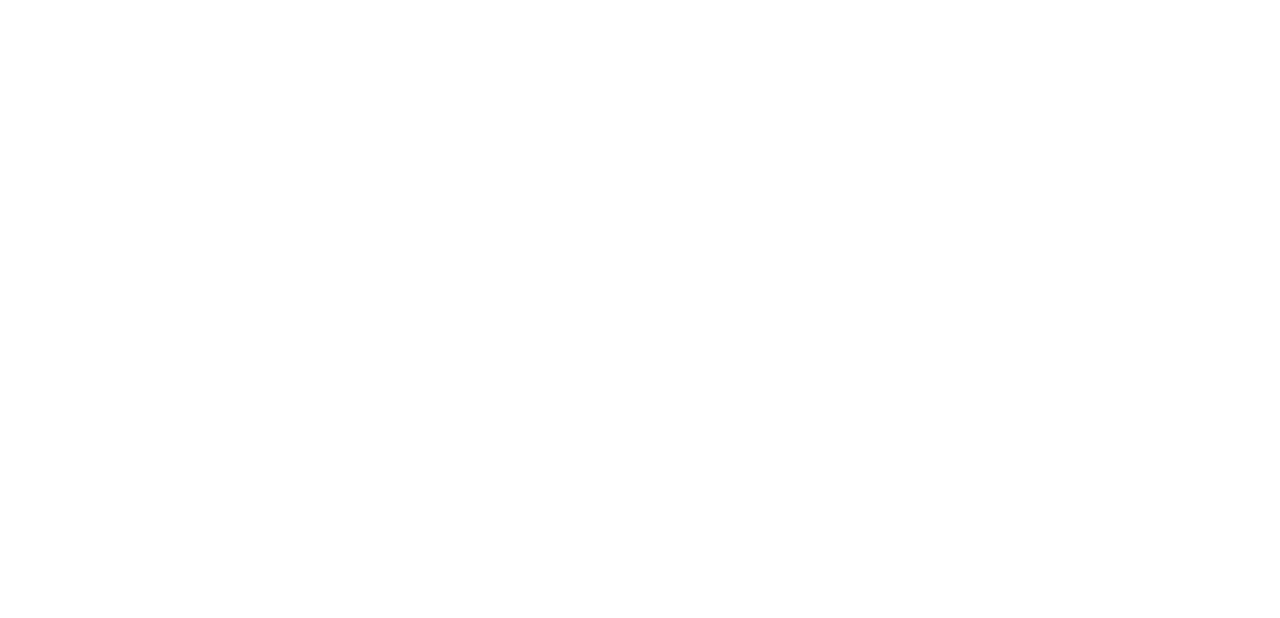
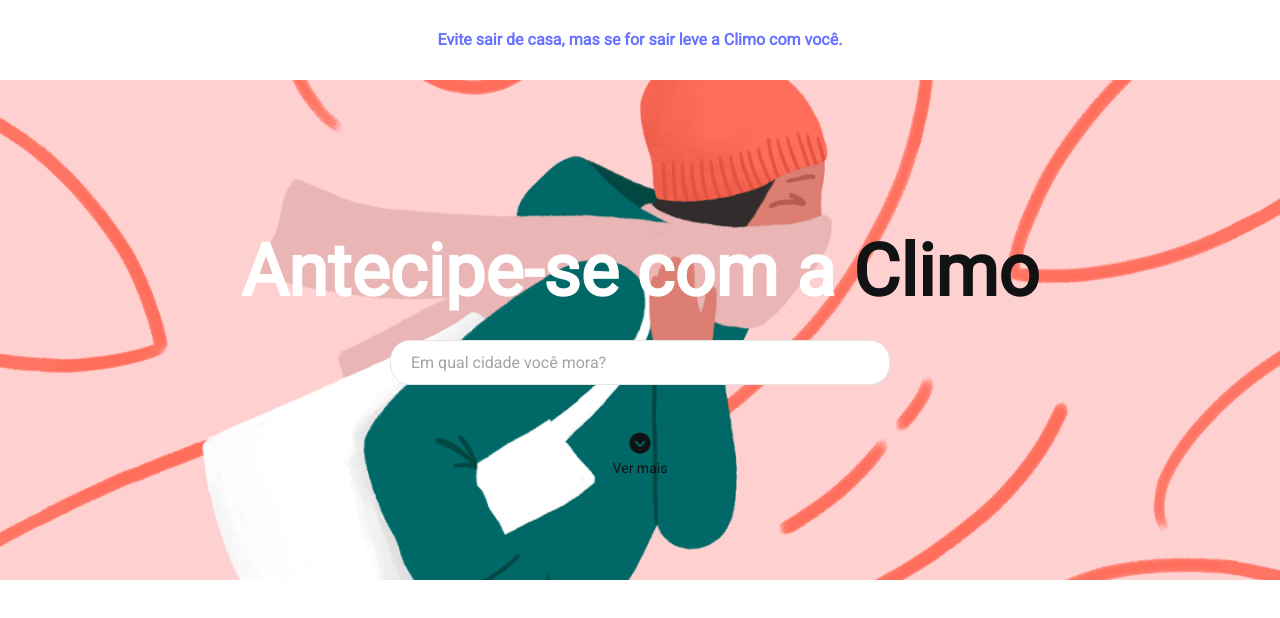
Before and after one commit to cleefsouza/climo, a plain HTML site: page index.html in a window 1280 px wide. Drawn offline with nearby package versions, Linux system fonts and the light colour scheme.

Commit message:
Adicionando header da aplicação

```diff
--- a/index.html
+++ b/index.html
@@ -5,9 +5,25 @@
         <meta http-equiv='X-UA-Compatible' content='IE=edge'>
         <title>Climo</title>
         <meta name='viewport' content='width=device-width, initial-scale=1'>
+        <link rel="stylesheet" href="https://maxcdn.bootstrapcdn.com/bootstrap/4.4.1/css/bootstrap.min.css">
         <link rel='stylesheet' type='text/css' media='screen' href='style/style.css'>
     </head>
     <body>
+        <div class="alerta d-flex full-center">
+            Evite sair de casa, mas se for sair leve a Climo com você.
+        </div>
+        <header class="header d-flex full-center flex-column">
+            <h1 class="mt-5 mb-4"><span>Antecipe-se com a</span> Climo</h1>
+            <input class="search" type="text" name="cityName" id="cityName" placeholder="Em qual cidade você mora?"/>
+            <a href="#" class="ver-mais d-flex full-center flex-column mt-5">
+                <i class="fas fa-chevron-circle-down mb-1"></i>
+                Ver mais
+            </a>
+        </header>
+
+        <script src="https://kit.fontawesome.com/b823d64a53.js" crossorigin="anonymous"></script>
+        <script src="https://code.jquery.com/jquery-3.5.1.min.js" integrity="sha256-9/aliU8dGd2tb6OSsuzixeV4y/faTqgFtohetphbbj0=" crossorigin="anonymous"></script>
+        <script src="https://unpkg.com/axios/dist/axios.min.js"></script>
         <script src='js/main.js'></script>
     </body>
 </html>
--- a/style/style.css
+++ b/style/style.css
@@ -0,0 +1,68 @@
+@import url('https://fonts.googleapis.com/css2?family=Roboto:wght@300;400&display=swap');
+
+* {
+    margin: 0;
+    padding: 0;
+    outline: 0;
+    box-sizing: border-box;
+}
+
+body {
+    font-family: 'Roboto', sans-serif;
+    color: #111213;
+}
+
+.full-center {
+    justify-content: center;
+    align-items: center;
+}
+
+.alerta {
+    height: 5em;
+    font-size: 16px;
+    line-height: 24px;
+    font-weight: 600;
+    color: #6772FF;
+}
+
+.header {
+    height: 31.25em;
+    background: url('../img/background.png');
+    background-repeat: no-repeat;
+    background-size: cover;
+}
+
+.header h1 {
+    font-size: 4.5em;
+    font-weight: bold;
+}
+
+.header h1 span {
+    color: #FFF;
+}
+
+.search {
+    height: 2.8em;
+    width: 31.25em;
+    border: 1px solid #E5E5E5;
+    border-radius: 1.25em;
+    padding-left: 1.25em;
+}
+
+.search::-webkit-input-placeholder {
+    color: #A4A4A4;
+}
+
+a.ver-mais {
+    color: #111213;
+    font-size: 0.875em;
+}
+
+a.ver-mais:hover {
+    color: #242424;
+    text-decoration: none;
+}
+
+.ver-mais i {
+    font-size: 1.5em;
+}
```
Also changed, not shown: img/background.png (added).
